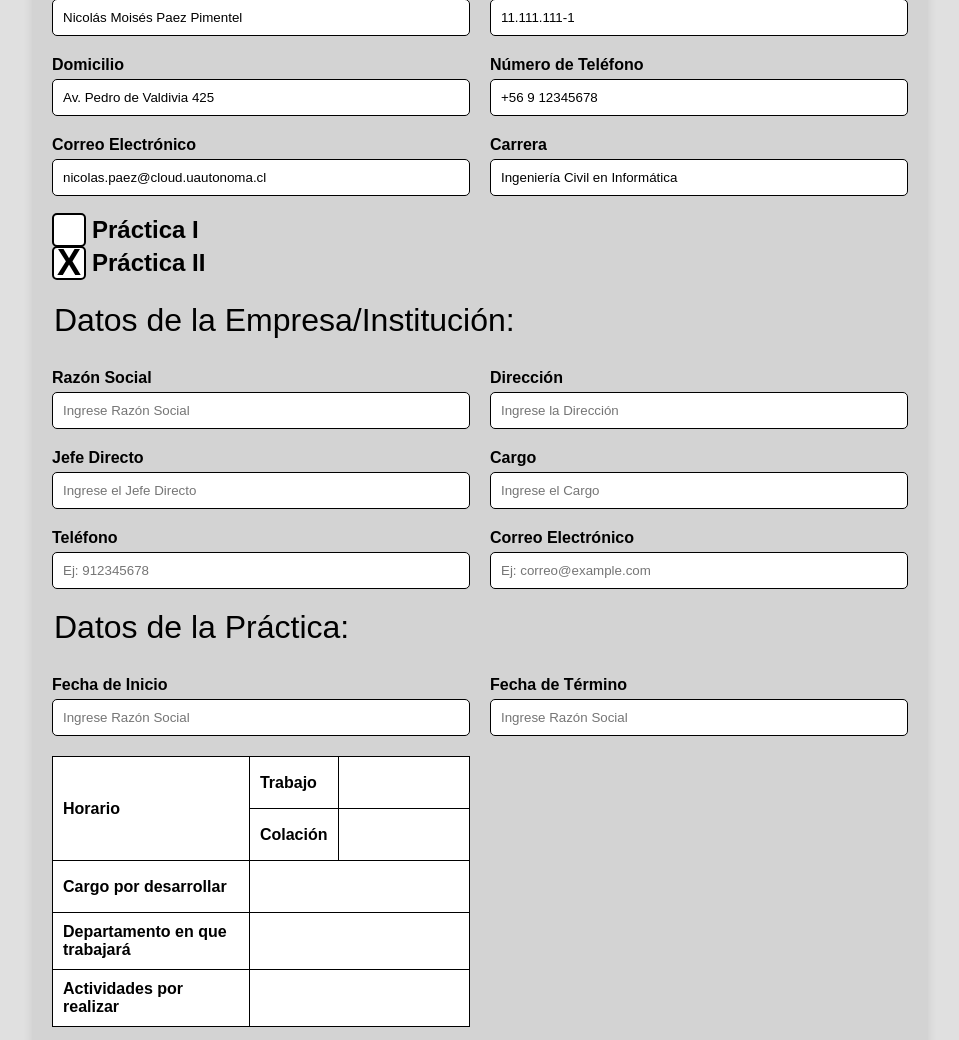
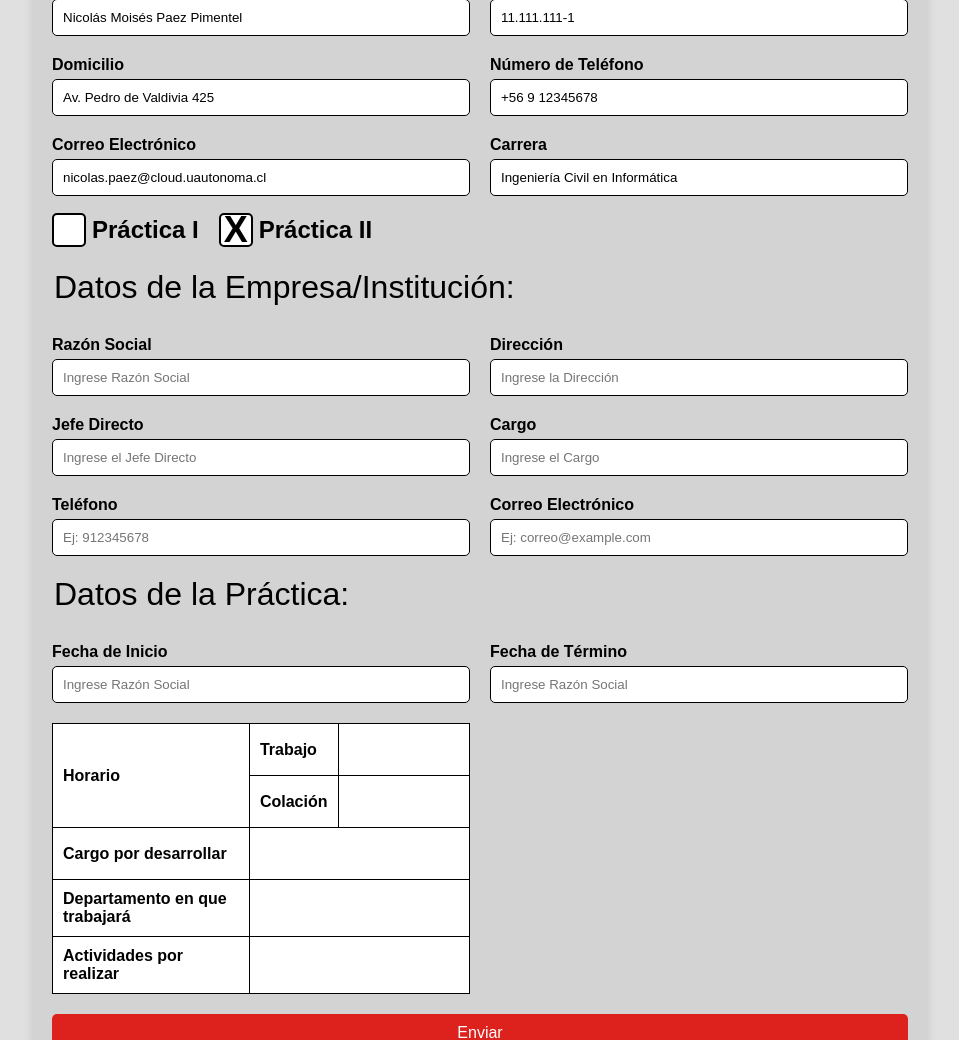
Before and after one commit to ArielSanchez0202/MonitoreoPracticas, a Django app: page /estudiante/inscripcion_practica/ in a window 1280 px wide. Shown: the part 250-1290 px from the top of the page, without its empty margins (160-1119 px from the left). Run offline with Django 5.2, Linux system fonts and the light colour scheme.

Commit message:
Detalles front

```diff
--- a/practicas/estudiante/static/css/inscripcion_practica.css
+++ b/practicas/estudiante/static/css/inscripcion_practica.css
@@ -57,6 +57,13 @@ input[type="text"], input[type="email"], input[type="number"] {
     padding: 10px;
     border: 1px solid black;
     border-radius: 5px;
+}
+
+/* Checkboxes alineadas horizontalmente */
+.checkbox-group {
+    display: flex;
+    align-items: center;
+    gap: 20px;
 }
 
 /* Ocultar el checkbox original */
--- a/practicas/estudiante/templates/inscripcion_practica.html
+++ b/practicas/estudiante/templates/inscripcion_practica.html
@@ -58,7 +58,7 @@
                 <input type="text" id="carrera" name="carrera" value="Ingeniería Civil en Informática">
             </div>
 
-            <div class="form-group">
+            <div class="checkbox-group">
                 <input type="checkbox" id="practica1" name="practica1" class="custom-checkbox">
                 <label for="practica1">Práctica I</label>
 
```
